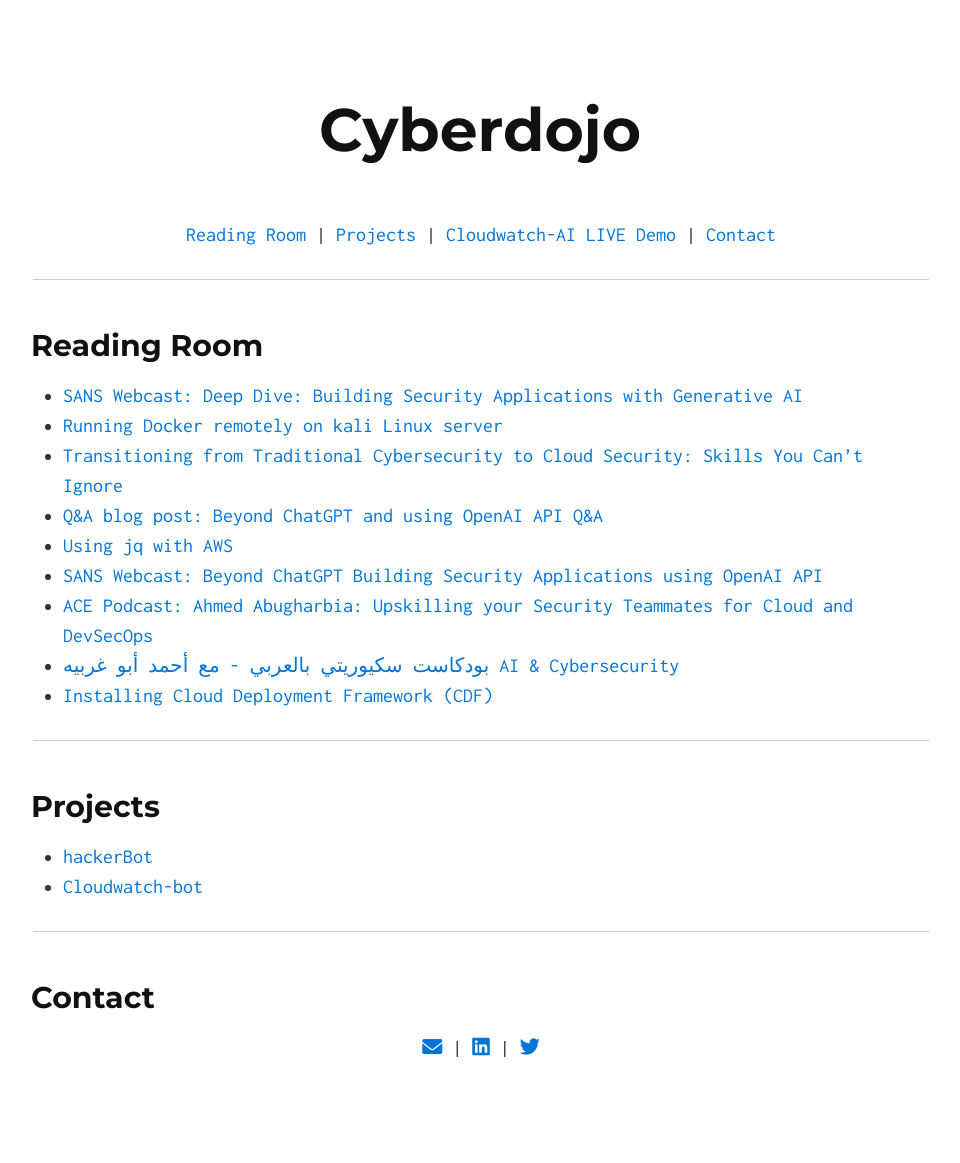
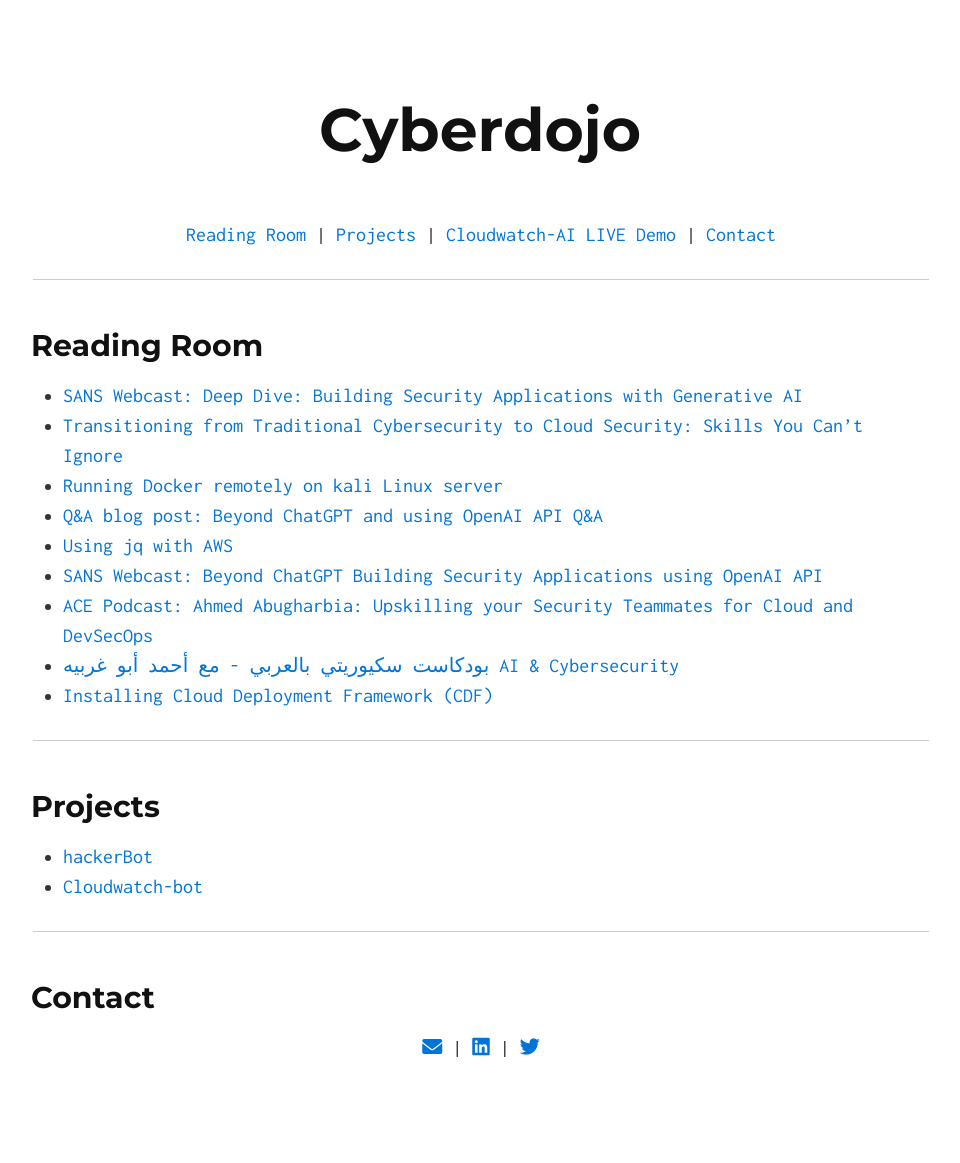
Before and after one commit to Ahmed-AG/cyberdojo-page, a Jekyll site: the page built from index.md, in a window 1280 px wide. Shown: the whole page, without its empty margins (159-1119 px from the left). Built offline with Jekyll 4.4.1, drawn with Linux system fonts in a browser that asks for light colours; our own code applies the rules of GitHub Pages for plain Markdown files.

Commit message:
Update reading room

```diff
--- a/index.md
+++ b/index.md
@@ -4,8 +4,8 @@
 
 ## <a id="read"></a>Reading Room
 - [SANS Webcast: Deep Dive: Building Security Applications with Generative AI](https://www.sans.org/webcasts/deep-dive-building-security-applications-generative-ai/){:target="_blank"}
+- [Transitioning from Traditional Cybersecurity to Cloud Security: Skills You Can't Ignore](/read/transitioning-from-traditional-cybersecurity-to-cloud-security.html)
 - [Running Docker remotely on kali Linux server](/read/run-docker-remotley-on-kali.md)
-- [Transitioning from Traditional Cybersecurity to Cloud Security: Skills You Can't Ignore](/read/transitioning-from-traditional-cybersecurity-to-cloud-security.html)
 - [Q&A blog post: Beyond ChatGPT and using OpenAI API Q&A](https://www.sans.org/blog/how-to-build-ai-powered-cybersecurity-applications/){:target="_blank"}
 - [Using jq with AWS](/read/jq-for-AWS.md)
 - [SANS Webcast: Beyond ChatGPT Building Security Applications using OpenAI API](https://www.youtube.com/watch?v=Dcj2bLrgemw){:target="_blank"}
```
